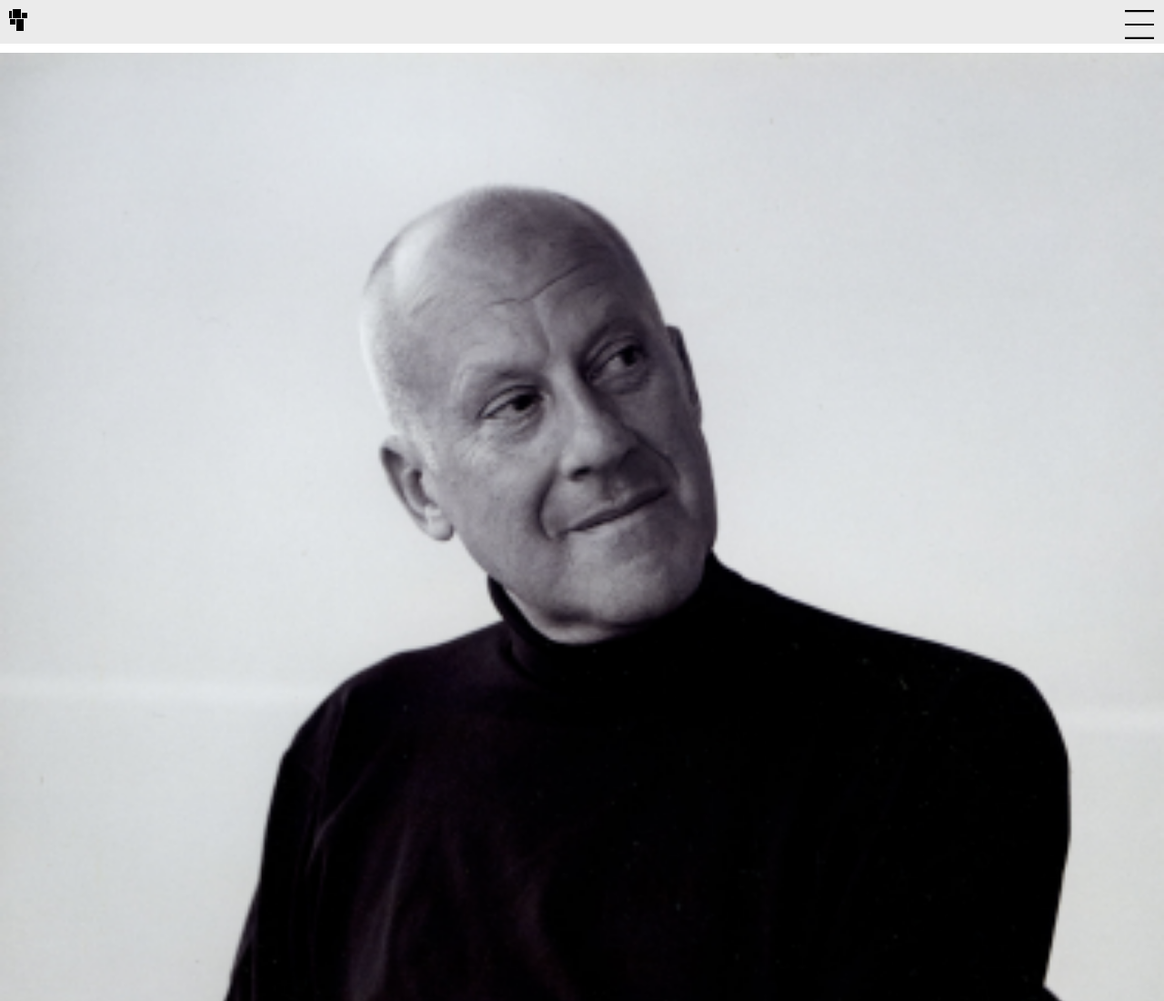
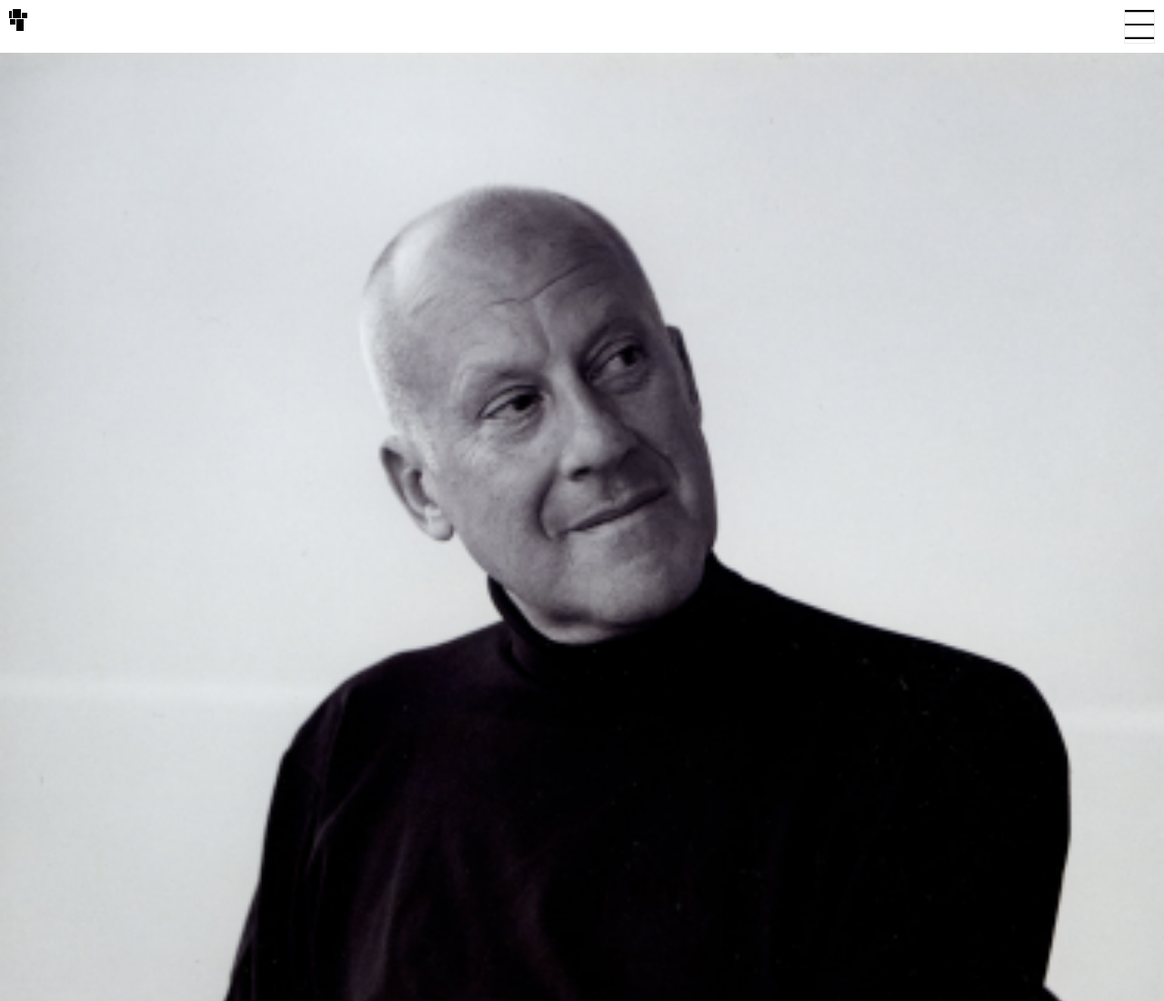
Before and after one commit to MMI-SAE-105/2023-sae-105-MatthisBoreaniz, a plain HTML site: page index.html in a window 1280 px wide. Shown: the top 1100 px of the page at 91% size. Drawn offline with nearby package versions, Linux system fonts and the light colour scheme.

Commit message:
corection couleur header

```diff
--- a/src/css/header.css
+++ b/src/css/header.css
@@ -1,6 +1,6 @@
 .header {
     display: flex;
-    background-color:rgba(235, 235, 235, 1);
+    background-color:rgb(255, 255, 255);
     justify-content: space-between;
     width: 100%;;
     align-items: center;
@@ -28,7 +28,7 @@
 }
 
 .header__menuBtn {
-    background: rgba(235, 235, 235, 1);;
+    background: rgb(255, 255, 255);;
     border: 1px solid rgba(235, 235, 235, 1);;
     padding: 0;
     margin: 0;
```
